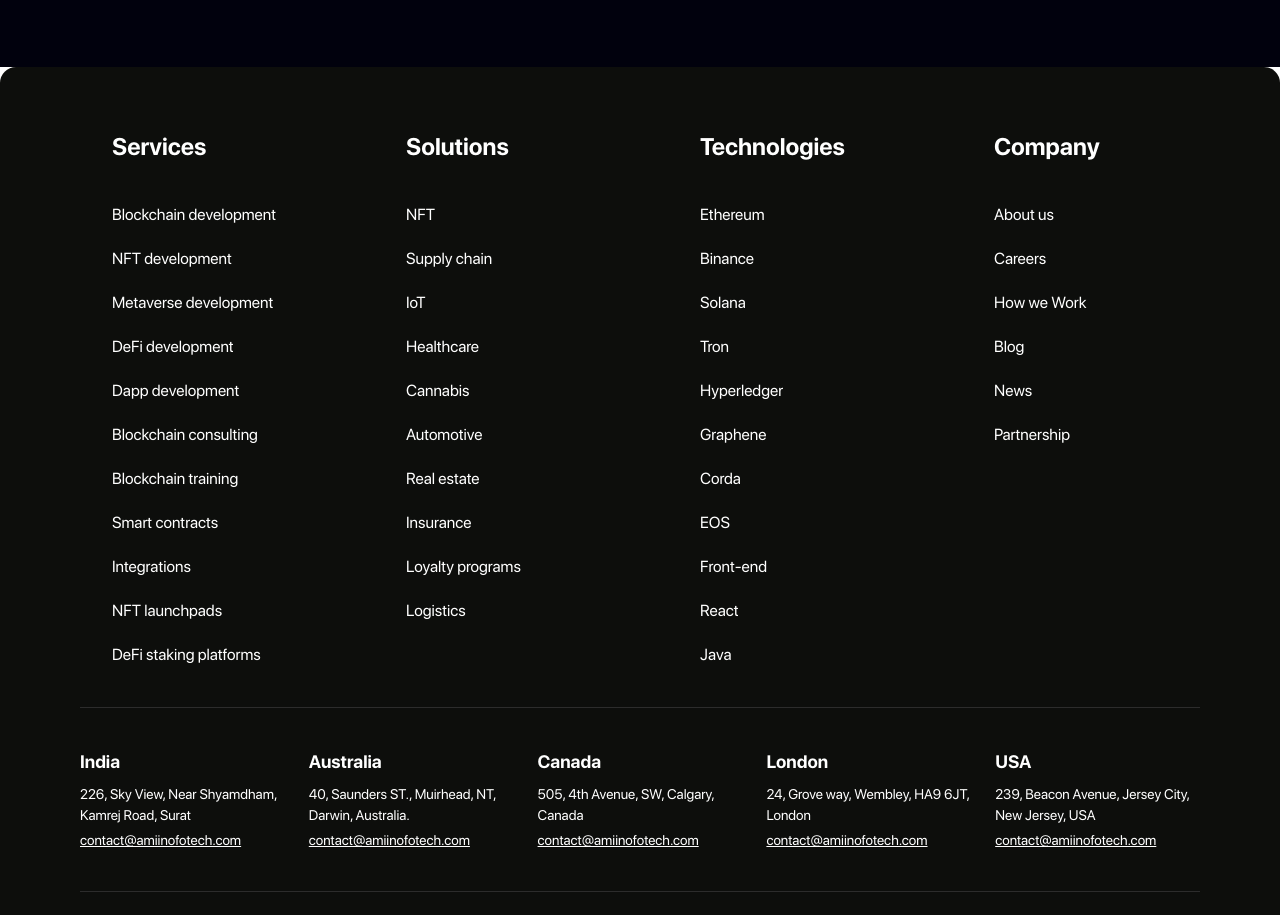
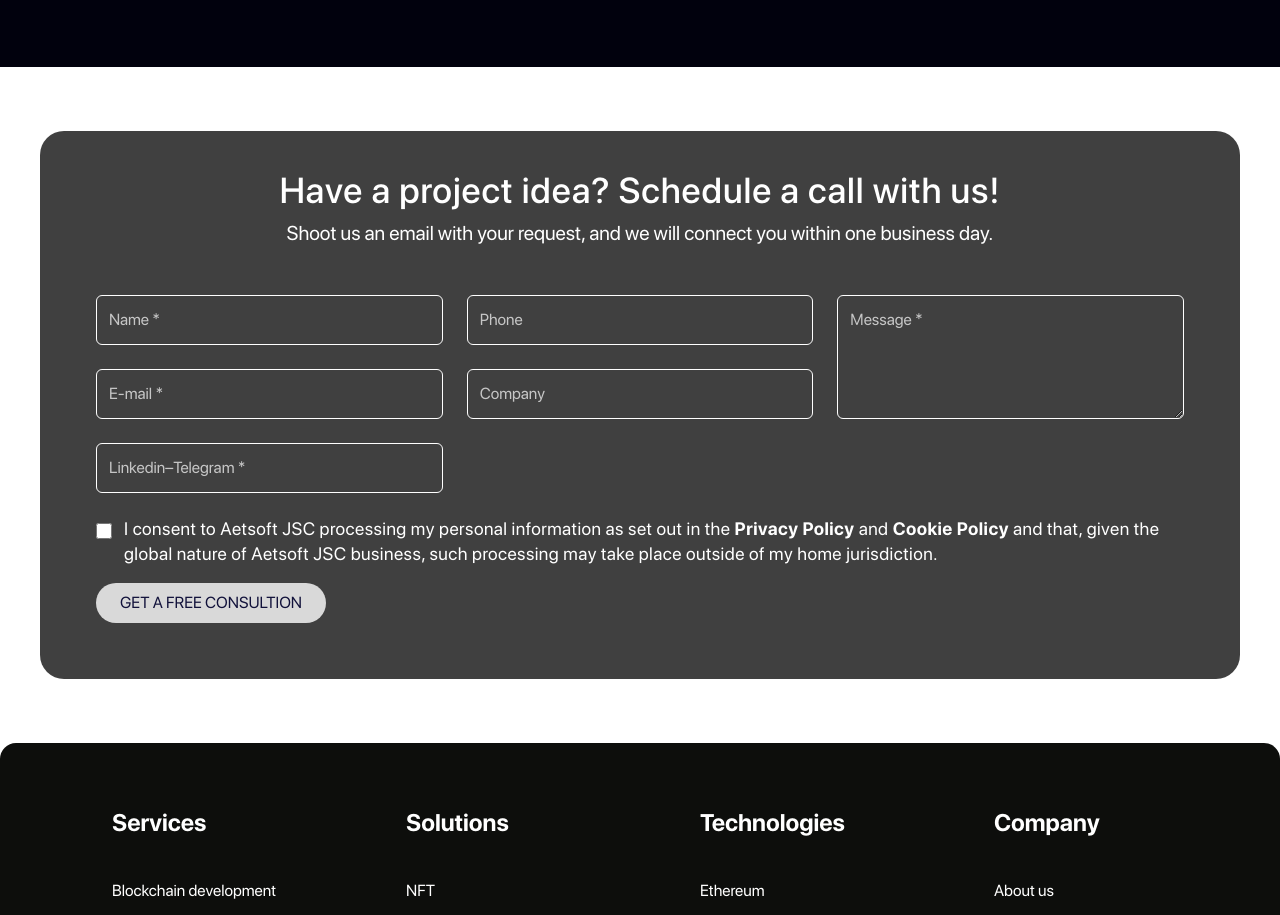
Before and after one commit to vd7943/Hippocampus, a React (Vite) app in the folder frontend/: page / in a window 1280 px wide. Shown: the part 2340-3255 px from the top of the page. Built offline with nearby package versions, Linux system fonts and the light colour scheme.

Commit message:
Update LandingPage.jsx

```diff
--- a/frontend/src/components/LandingPage.jsx
+++ b/frontend/src/components/LandingPage.jsx
@@ -3,6 +3,7 @@
 import OurServices from "./LandingPage/OurServices";
 import ProjectIdea from "./LandingPage/ProjectIdea";
 import IndustriesWeServe from "./LandingPage/IndustriesWeServe";
+import ContactForm from "./LandingPage/ContactForm";
 
 const LandingPage = () => {
   return (
@@ -11,6 +12,7 @@
       <OurServices />
       <ProjectIdea />
       <IndustriesWeServe />
+      <ContactForm />
     </>
   );
 };
```
